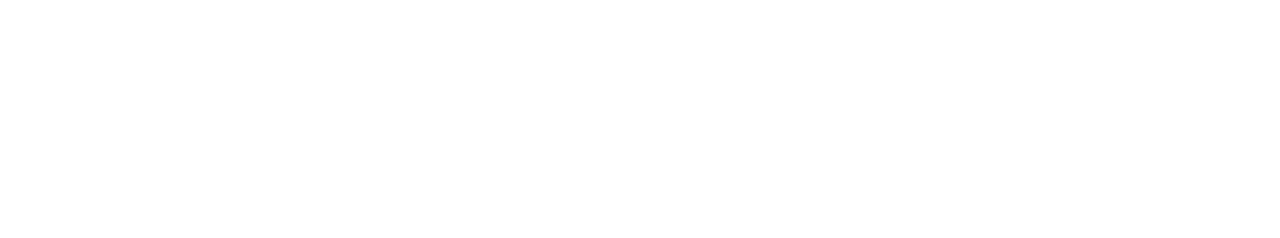
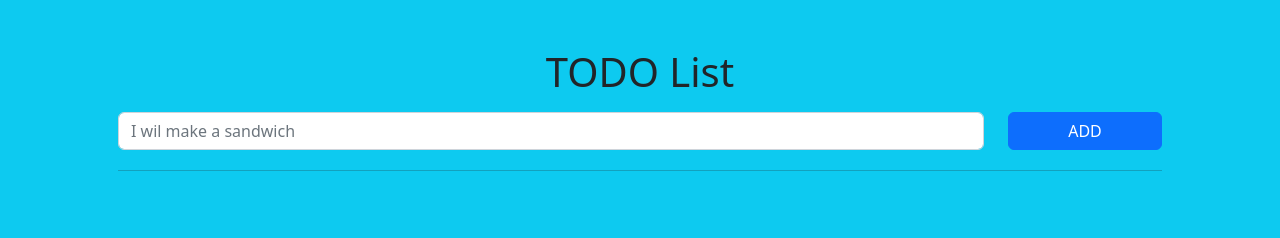
Before and after one commit to szrokmn/todo_list, a plain HTML site: page index.html in a window 1280 px wide. Drawn offline with nearby package versions, Linux system fonts and the light colour scheme.

Commit message:
html finished

```diff
--- a/index.html
+++ b/index.html
@@ -9,19 +9,23 @@
     <link rel="stylesheet" href="style.css">
     <title>todo list</title>
 </head>
-<body>
-
-
-
-
-
-
-
-
-
-
-
-
+<body class="bg-info">
+   <div class="container p-5">
+    <div class="row text-center">
+        <h1>TODO List</h1>
+    </div>
+    <div class="row justify-content-center text-center">
+        <div class="col-md-12 col-lg-10 mt-2">
+            <input type="text" class="form-control" id="text-ınput" placeholder="I wil make a sandwich">
+            </div>
+            <div class="col-sm-12 col-lg-2 mb-1 mt-2">
+                <button type="submit" class="btn btn-primary w-100">ADD</button>
+            </div>
+    </div>
+    <hr>
+    <div class="row justify-content-center" id="task-container"></div>
+   </div>
+  <div class="todo-list"></div>
 
 
 <script src="javascript.js"></script>
```
